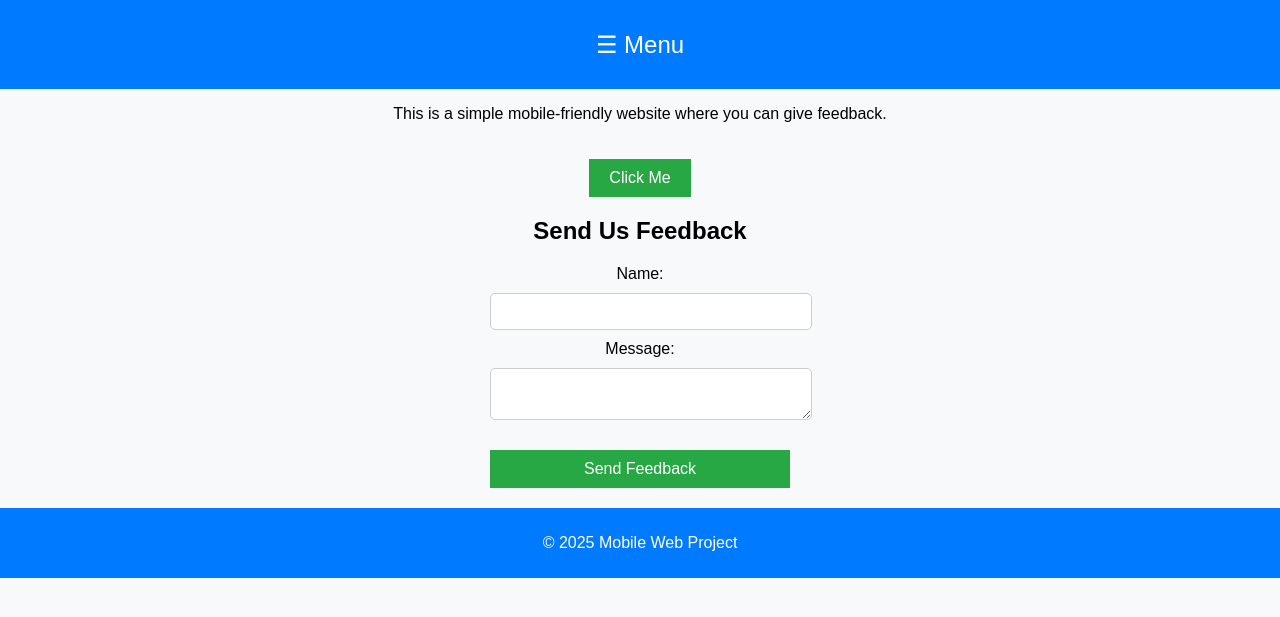
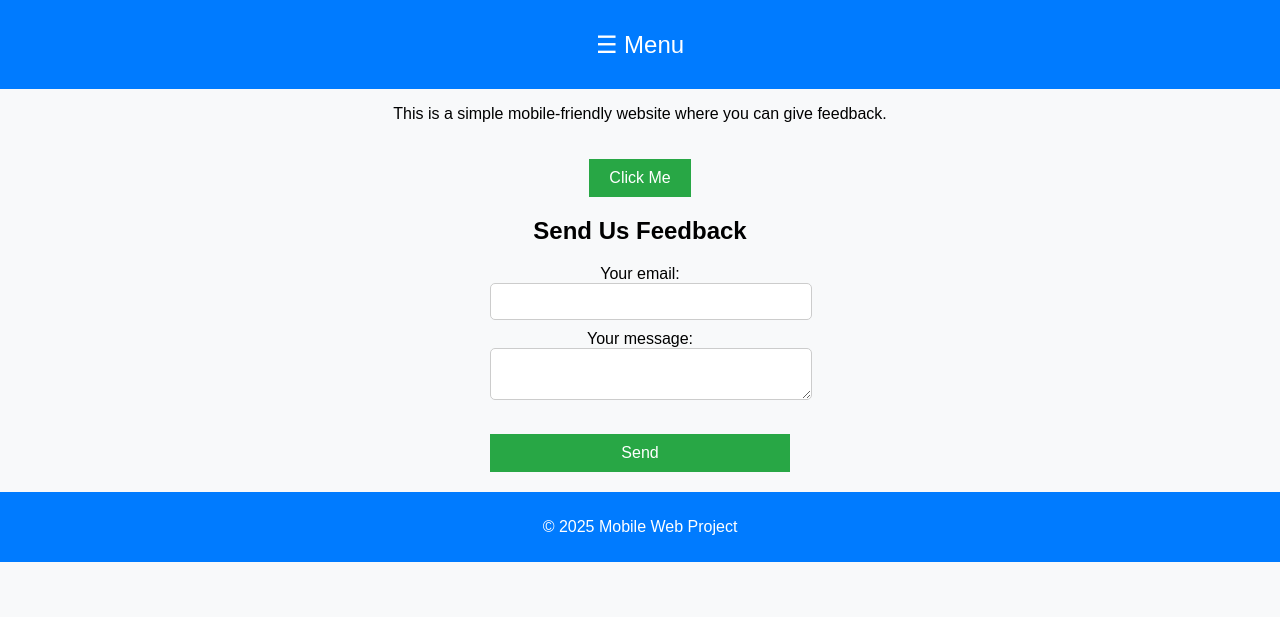
Before and after one commit to tygakonneh05/mobile-web-demo, a plain HTML site: page index.html in a window 1280 px wide. Shown: the part 99-716 px from the top of the page. Drawn offline with Linux system fonts and the light colour scheme.

Commit message:
Update index.html

```diff
--- a/index.html
+++ b/index.html
@@ -24,16 +24,19 @@
         <button>Click Me</button>
 
         <h2>Send Us Feedback</h2>
-        <form action="https://formspree.io/f/xyzkpoej" method="POST">
-            <label for="name">Name:</label>
-            <input type="text" id="name" name="name" required>
-
-            <label for="message">Message:</label>
-            <textarea id="message" name="message" required></textarea>
-
-            <button type="submit">Send Feedback</button>
-        </form>
-    </main>
+        <form
+  action="https://formspree.io/f/xyzkpoej"
+  method="POST">
+  <label>
+    Your email:
+        <input type="email" name="email">
+  </label>
+    <label>
+         Your message:
+     <textarea name="message"></textarea>
+    </label>
+   <button type="submit">Send</button>
+</form>
 
     <footer>
         <p>&copy; 2025 Mobile Web Project</p>
```
